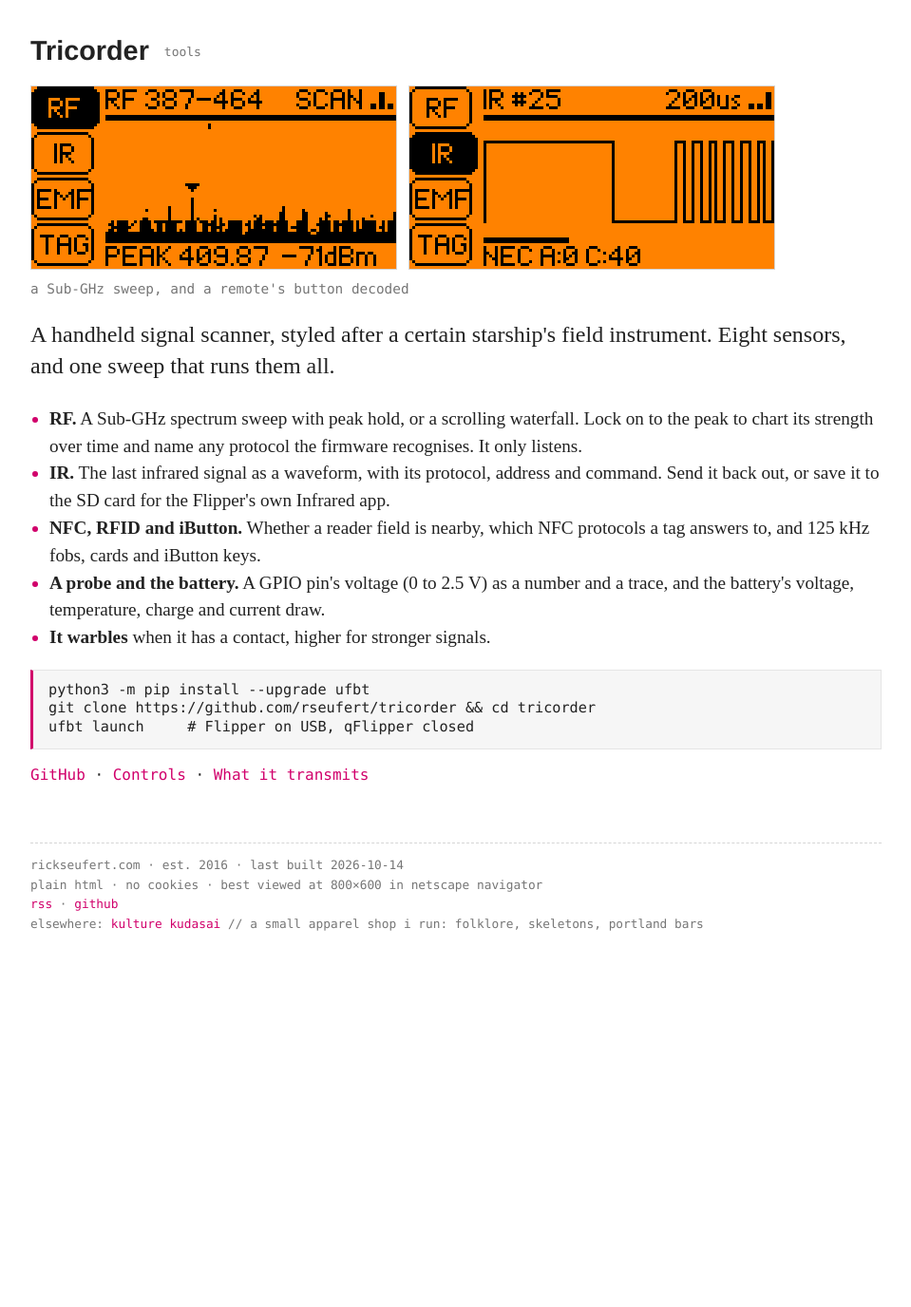
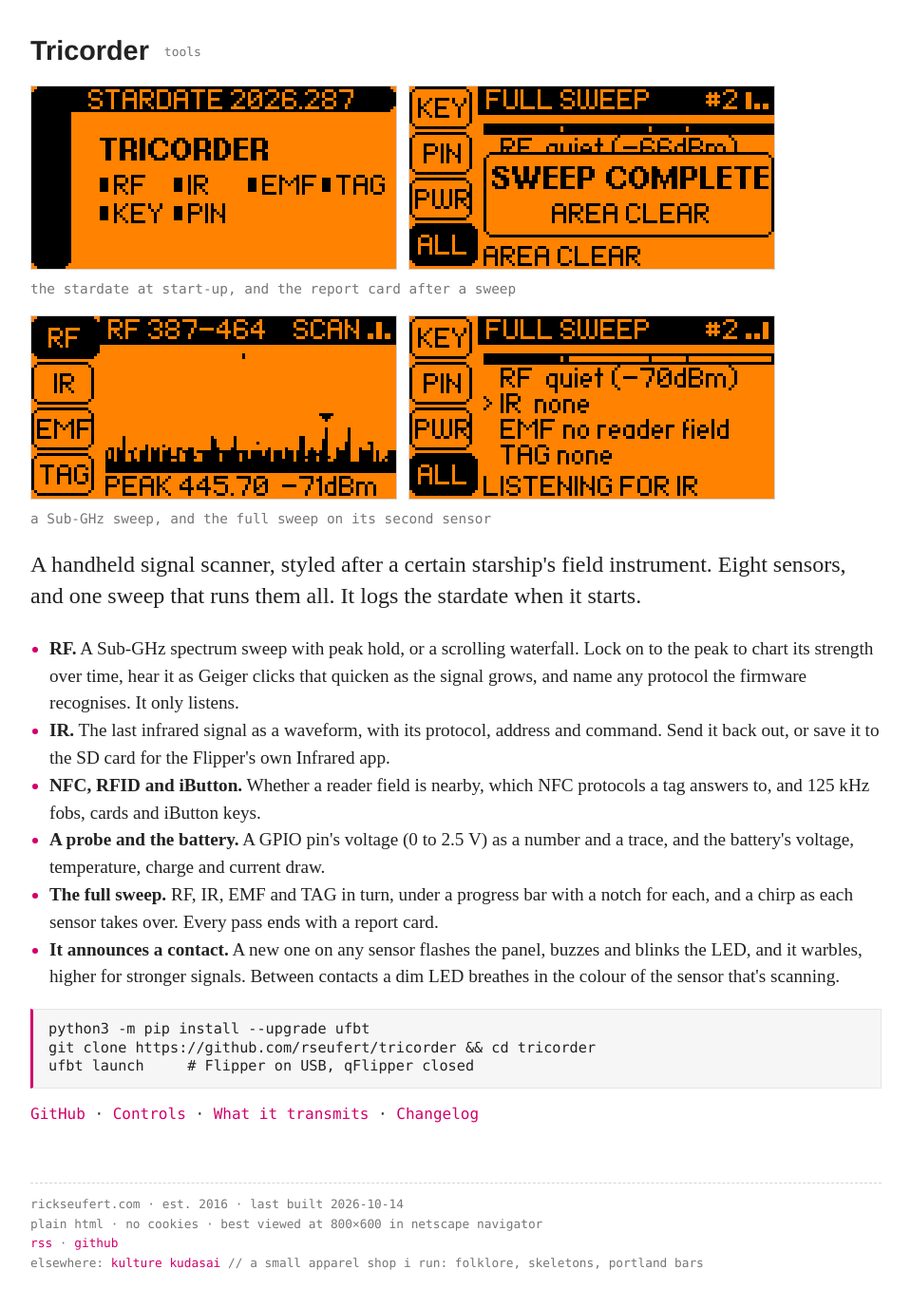
Before and after one commit to rseufert/rseufert.github.io, a Jekyll site: the page built from flipper/index.html, in a window 1280 px wide and 1400 px high, scrolled down 4952 px. Shown: the top 1376 px of the window at 95% size, without its empty margins (160-1119 px from the left). Built offline with Jekyll 4.4.1, drawn with Linux system fonts in a browser that asks for light colours; before the commit the page ends 5995 px from its top, so only the background shows below that.

Commit message:
Flipper: Tricorder 0.3
The Tricorder section gets two pairs cut from the 0.3 captures at
tag v0.3 (b21d6c6): the start-up screen with its stardate and the
sweep's report card, then the RF scan and the full sweep partway
through a pass. The captures are inverted to the site's orange
screen with black ink, like the other Flipper images. The old IR
still is dropped, since it predates the filled header.

Features add Geiger clicks while tracking, the full sweep's progress
bar, chirps and report card, and the contact flash, buzz and LED.
The links gain the changelog, and the home tile's alt text follows
the new RF capture.

Co-Authored-By: Claude Opus 5.5 <noreply@anthropic.com>
Claude-Session: https://claude.ai/code/session_015RDTBgG3oYVSZTAaz1gNwq

```diff
--- a/flipper/index.html
+++ b/flipper/index.html
@@ -110,21 +110,27 @@ ufbt launch     # Flipper on USB, qFlipper closed</code></pre>
 	<div class="project" id="tricorder">
 		<h3><a href="https://github.com/rseufert/tricorder">Tricorder</a> <span class="tag">tools</span></h3>
 		<figure class="shot pair">
-			<img src="/flipper/tricorder.png" width="512" height="256" loading="lazy" alt="Tricorder's RF tab on the Flipper's orange screen: tabs for RF, IR, EMF and TAG down the left with RF highlighted. The top line reads &quot;RF 387-464&quot; and &quot;SCAN&quot;, a spectrum of spikes fills the middle with a marker over the tallest, and the bottom line reads &quot;PEAK 409.87 -71dBm&quot;.">
-			<img src="/flipper/tricorder_ir.png" width="512" height="256" loading="lazy" alt="The IR tab: &quot;IR #25&quot; and &quot;200us&quot; across the top, an infrared signal drawn as a square wave, one long pulse and then a run of short ones, and &quot;NEC A:0 C:40&quot; at the bottom.">
-			<figcaption>a Sub-GHz sweep, and a remote's button decoded</figcaption>
+			<img src="/flipper/tricorder_boot.png" width="512" height="256" loading="lazy" alt="Tricorder's start-up screen: a filled bar across the top reads &quot;STARDATE 2026.287&quot;, and below it &quot;TRICORDER&quot; and a checklist of its sensors, RF, IR, EMF, TAG, KEY and PIN.">
+			<img src="/flipper/tricorder_report.png" width="512" height="256" loading="lazy" alt="The ALL tab at the end of a pass: &quot;FULL SWEEP #2&quot; in the top bar, and a framed card over the sweep that reads &quot;SWEEP COMPLETE&quot; and &quot;AREA CLEAR&quot;.">
+			<figcaption>the stardate at start-up, and the report card after a sweep</figcaption>
 		</figure>
-		<p>A handheld signal scanner, styled after a certain starship's field instrument. Eight sensors, and one sweep that runs them all.</p>
+		<figure class="shot pair">
+			<img src="/flipper/tricorder.png" width="512" height="256" loading="lazy" alt="Tricorder's RF tab on the Flipper's orange screen: tabs for RF, IR, EMF and TAG down the left with RF highlighted. A filled bar across the top reads &quot;RF 387-464&quot; and &quot;SCAN&quot;, a spectrum of spikes fills the middle with a marker over the tallest, and the bottom line reads &quot;PEAK 445.70 -71dBm&quot;.">
+			<img src="/flipper/tricorder_sweep.png" width="512" height="256" loading="lazy" alt="The full sweep partway through a pass: a progress bar with a notch for each sensor under the top bar, then &quot;RF quiet (-70dBm)&quot;, &quot;IR none&quot; with an arrow beside it, &quot;EMF no reader field&quot;, &quot;TAG none&quot;, and &quot;LISTENING FOR IR&quot; at the bottom.">
+			<figcaption>a Sub-GHz sweep, and the full sweep on its second sensor</figcaption>
+		</figure>
+		<p>A handheld signal scanner, styled after a certain starship's field instrument. Eight sensors, and one sweep that runs them all. It logs the stardate when it starts.</p>
 		<ul class="features">
-			<li><strong>RF.</strong> A Sub-GHz spectrum sweep with peak hold, or a scrolling waterfall. Lock on to the peak to chart its strength over time and name any protocol the firmware recognises. It only listens.</li>
+			<li><strong>RF.</strong> A Sub-GHz spectrum sweep with peak hold, or a scrolling waterfall. Lock on to the peak to chart its strength over time, hear it as Geiger clicks that quicken as the signal grows, and name any protocol the firmware recognises. It only listens.</li>
 			<li><strong>IR.</strong> The last infrared signal as a waveform, with its protocol, address and command. Send it back out, or save it to the SD card for the Flipper's own Infrared app.</li>
 			<li><strong>NFC, RFID and iButton.</strong> Whether a reader field is nearby, which NFC protocols a tag answers to, and 125 kHz fobs, cards and iButton keys.</li>
 			<li><strong>A probe and the battery.</strong> A GPIO pin's voltage (0 to 2.5 V) as a number and a trace, and the battery's voltage, temperature, charge and current draw.</li>
-			<li><strong>It warbles</strong> when it has a contact, higher for stronger signals.</li>
+			<li><strong>The full sweep.</strong> RF, IR, EMF and TAG in turn, under a progress bar with a notch for each, and a chirp as each sensor takes over. Every pass ends with a report card.</li>
+			<li><strong>It announces a contact.</strong> A new one on any sensor flashes the panel, buzzes and blinks the LED, and it warbles, higher for stronger signals. Between contacts a dim LED breathes in the colour of the sensor that's scanning.</li>
 		</ul>
 <pre><code>python3 -m pip install --upgrade ufbt
 git clone https://github.com/rseufert/tricorder &amp;&amp; cd tricorder
 ufbt launch     # Flipper on USB, qFlipper closed</code></pre>
-		<p class="links"><a href="https://github.com/rseufert/tricorder">GitHub</a> · <a href="https://github.com/rseufert/tricorder#controls">Controls</a> · <a href="https://github.com/rseufert/tricorder#what-it-transmits">What it transmits</a></p>
+		<p class="links"><a href="https://github.com/rseufert/tricorder">GitHub</a> · <a href="https://github.com/rseufert/tricorder#controls">Controls</a> · <a href="https://github.com/rseufert/tricorder#what-it-transmits">What it transmits</a> · <a href="https://github.com/rseufert/tricorder/blob/main/docs/changelog.md">Changelog</a></p>
 	</div><!-- /.project -->
 </section><!-- /.flipper -->
--- a/index.html
+++ b/index.html
@@ -141,7 +141,7 @@ mock-einvoice --port 8100</code></pre>
 			<p class="links"><a href="/flipper/#yulia-cats">More</a> · <a href="https://github.com/rseufert/yulia_cats">GitHub</a></p>
 		</div><!-- /.project -->
 		<div class="project">
-			<a class="shot" href="/flipper/#tricorder"><img src="/flipper/tricorder.png" width="512" height="256" loading="lazy" alt="Tricorder's RF tab on the Flipper's orange screen: tabs for RF, IR, EMF and TAG down the left with RF highlighted. The top line reads &quot;RF 387-464&quot; and &quot;SCAN&quot;, a spectrum of spikes fills the middle with a marker over the tallest, and the bottom line reads &quot;PEAK 409.87 -71dBm&quot;."></a>
+			<a class="shot" href="/flipper/#tricorder"><img src="/flipper/tricorder.png" width="512" height="256" loading="lazy" alt="Tricorder's RF tab on the Flipper's orange screen: tabs for RF, IR, EMF and TAG down the left with RF highlighted. A filled bar across the top reads &quot;RF 387-464&quot; and &quot;SCAN&quot;, a spectrum of spikes fills the middle with a marker over the tallest, and the bottom line reads &quot;PEAK 445.70 -71dBm&quot;."></a>
 			<h3><a href="/flipper/#tricorder">Tricorder</a> <span class="tag">tools</span></h3>
 			<p>A handheld signal scanner: Sub-GHz, infrared, NFC, RFID, a GPIO probe and the battery.</p>
 			<p class="links"><a href="/flipper/#tricorder">More</a> · <a href="https://github.com/rseufert/tricorder">GitHub</a></p>
```
Also changed, not shown: flipper/tricorder.png, flipper/tricorder_boot.png (added), flipper/tricorder_ir.png (deleted), flipper/tricorder_report.png (added), flipper/tricorder_sweep.png (added).
